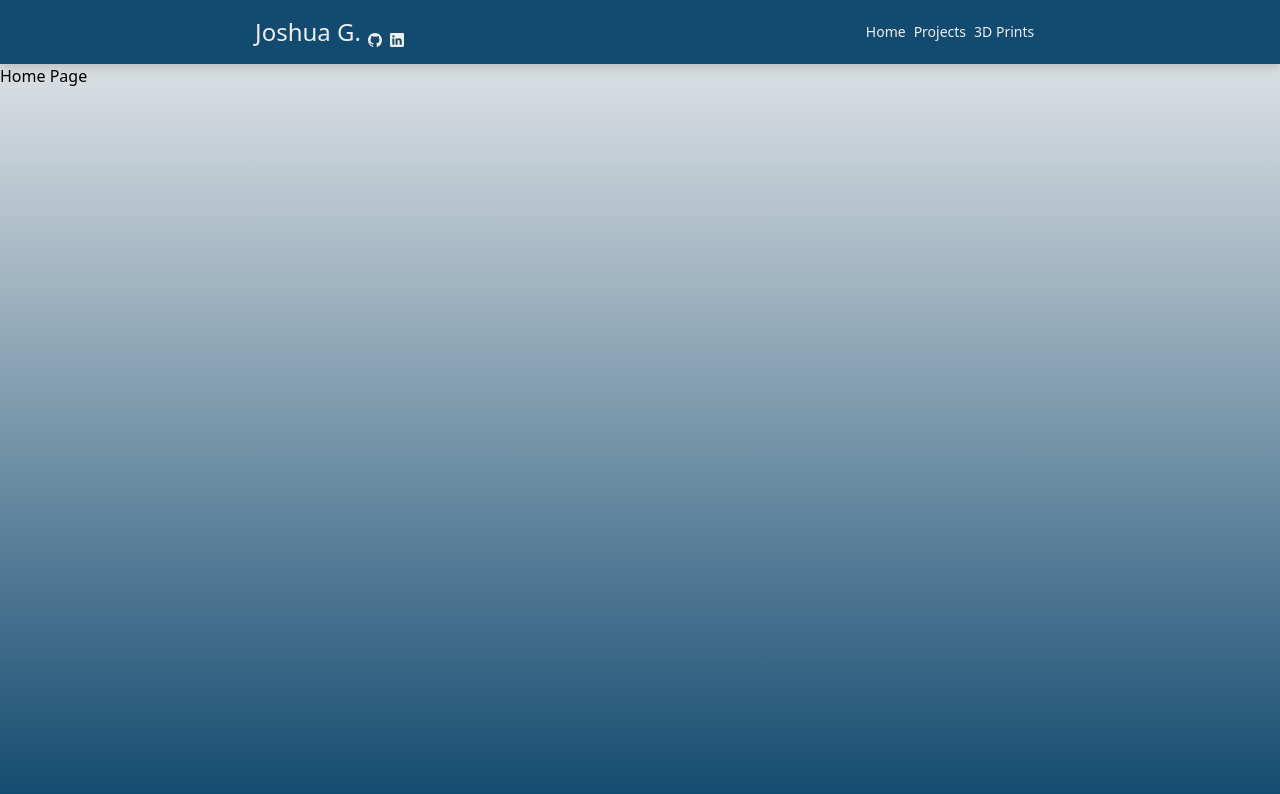
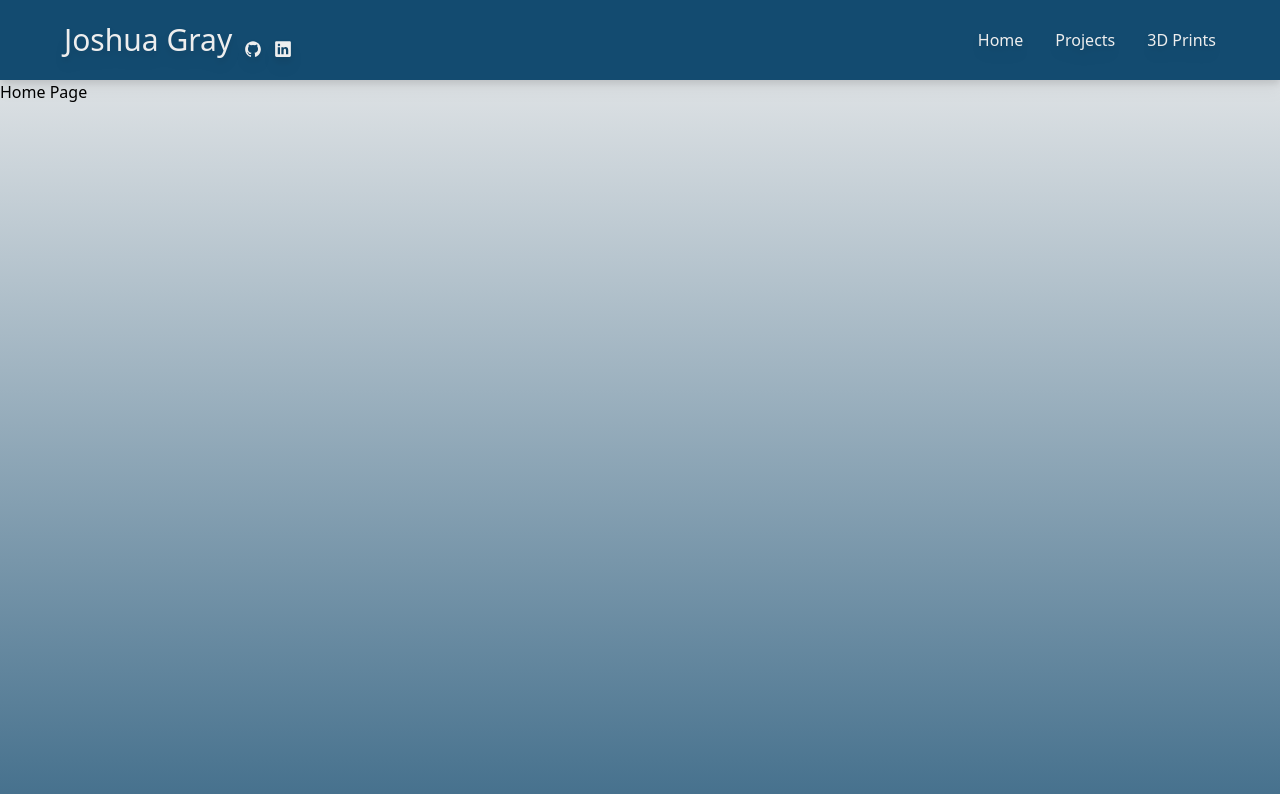
Before and after one commit to Joshawott64/Joshawott64.github.io, a React (Vite) app: page / in a window 1280 px wide. Shown: the top 794 px of the page. Built offline with nearby package versions, Linux system fonts and the light colour scheme.

Commit message:
finished styling and scaled navbar

```diff
--- a/src/App.jsx
+++ b/src/App.jsx
@@ -8,7 +8,7 @@ function App() {
       <div className="fixed z-50 w-full">
         <Navbar />
       </div>
-      <div className="flex flex-col justify-start w-full h-full pt-16 pb-16 bg-gradient-to-b from-lightest to-dark">
+      <div className="flex flex-col justify-start w-full h-full pt-16 xl:pt-20 pb-16 bg-gradient-to-b from-lightest to-dark to-[130%]">
         <Outlet />
       </div>
     </div>
--- a/src/components/navbar/Navbar.jsx
+++ b/src/components/navbar/Navbar.jsx
@@ -6,23 +6,40 @@ const Navbar = () => {
   const navigate = useNavigate();
 
   return (
-    <div className="relative flex justify-start place-items-center w-full h-16 z-50 px-5 text-lightest bg-dark drop-shadow-lg">
-      <div className="flex-1 flex justify-center place-items-end gap-x-1.5">
-        <h1 className="text-2xl font-light">Joshua G.</h1>
+    <div className="relative flex justify-start place-items-center w-full h-16 xl:h-20 z-50 px-5 lg:px-10 xl:px-16 2xl:px-20 text-lightest bg-dark drop-shadow-lg">
+      <div className="flex-1 flex justify-start place-items-end gap-x-1.5 sm:gap-x-3">
+        <h1 className="text-2xl md:text-3xl 2xl:text-4xl font-light drop-shadow-lg">
+          Joshua Gray
+        </h1>
         <a href="https://github.com/Joshawott64" target="_blank">
-          <IoLogoGithub />
+          <IoLogoGithub className="md:text-lg 2xl:text-xl drop-shadow-lg hover:text-light transition-colors duration-200" />
         </a>
         <a
           href="https://www.linkedin.com/in/joshua-gray-74b67930b"
           target="_blank"
         >
-          <IoLogoLinkedin />
+          <IoLogoLinkedin className="md:text-lg 2xl:text-xl drop-shadow-lg hover:text-light transition-colors duration-200" />
         </a>
       </div>
-      <div className="flex-1 flex justify-center gap-x-2 text-sm font-extralight">
-        <p onClick={() => navigate("/")}>Home</p>
-        <p onClick={() => navigate("/projects")}>Projects</p>
-        <p onClick={() => navigate("/prints")}>3D Prints</p>
+      <div className="flex-1 flex justify-end gap-x-2 sm:gap-x-4 lg:gap-x-8 text-sm md:text-base 2xl:text-lg font-extralight">
+        <p
+          onClick={() => navigate("/")}
+          className="cursor-pointer drop-shadow-lg underline-offset-[6px] hover:underline"
+        >
+          Home
+        </p>
+        <p
+          onClick={() => navigate("/projects")}
+          className="cursor-pointer drop-shadow-lg underline-offset-[6px] hover:underline"
+        >
+          Projects
+        </p>
+        <p
+          onClick={() => navigate("/prints")}
+          className="cursor-pointer drop-shadow-lg underline-offset-[6px] hover:underline"
+        >
+          3D Prints
+        </p>
       </div>
     </div>
   );
```
